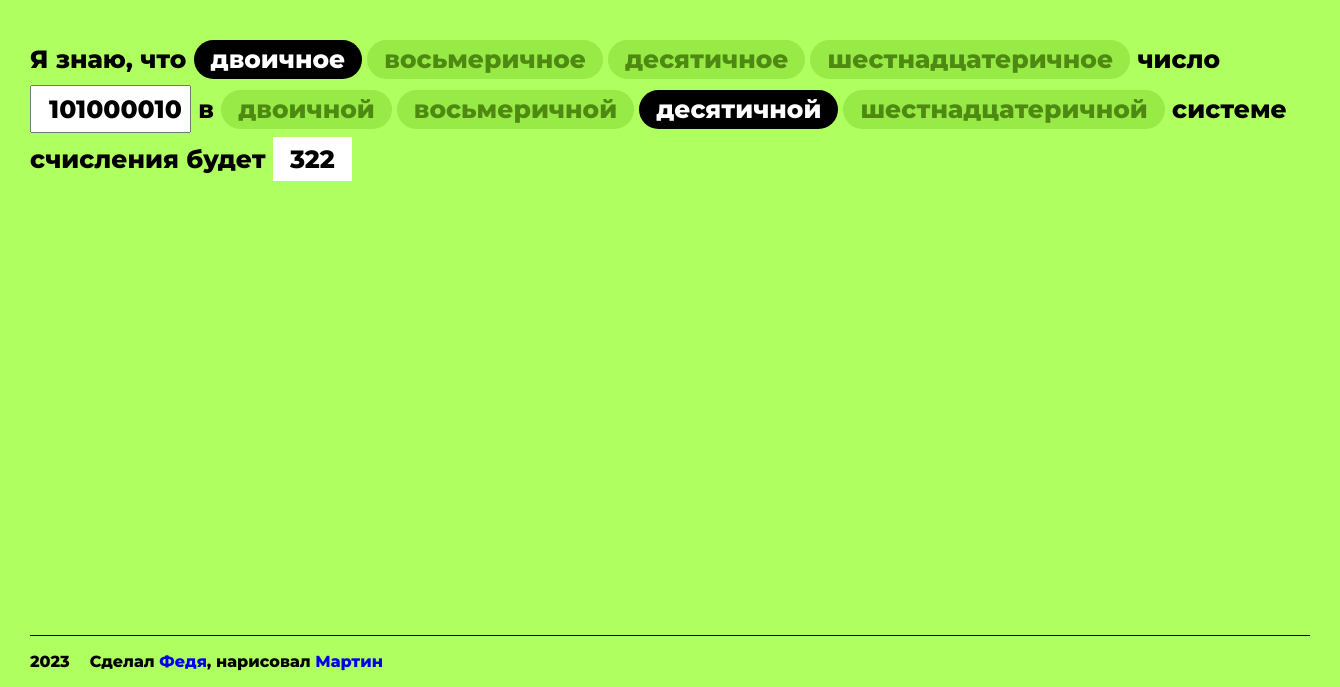
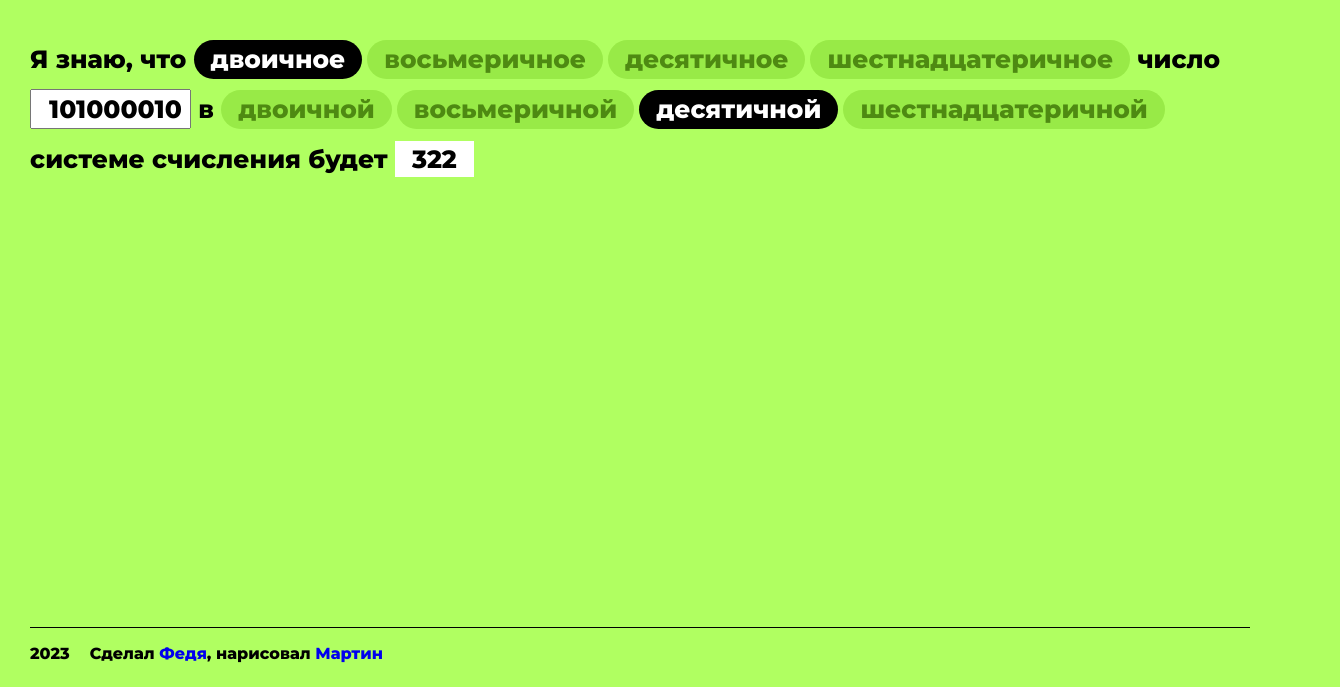
Before and after one commit to fedorkotov30/binary-converter, a plain HTML site: page index.html in a window 1280 px wide. Shown: the part 113-800 px from the top of the page, 1340 px wide, since content can reach past the window. Drawn offline with Linux system fonts and the light colour scheme.

Commit message:
fix footer

```diff
--- a/index.html
+++ b/index.html
@@ -14,6 +14,7 @@
     <title>Binary converter</title>
   </head>
   <body class="root">
+    <div class="wrapper">
       <main class="content">
         <h1 class="title">Я конвертeр систем счисления</h1>
         <div class="container">
@@ -80,6 +81,7 @@
           <a class="link" href="https://mafrens.ru/" target="_blank">Мартин</a>
         </p>
       </footer>
+    </div>
     <script src="index.js"></script>
   </body>
 </html>
--- a/style.css
+++ b/style.css
@@ -6,10 +6,16 @@
   width: 100%;
   max-width: 1280px;
   font-family: "Montserrat", sans-serif;
+  box-sizing: border-box;
 }
-
+.wrapper {
+  display: flex;
+  flex-direction: column;
+  height: 100%;
+}
 .content {
-  min-height: calc(100vh - 80px);
+  flex: 1 0 auto;
+  height: calc(100vh - 60px);
 }
 
 .title {
@@ -38,7 +44,7 @@
   font-size: 25px;
   line-height: 100%;
   color: #000000;
-  padding: 7px 17px;
+  padding: 3px 17px;
   padding-right: 0px;
 }
 
@@ -116,7 +122,7 @@
   line-height: 100%;
   color: #000000;
   background-color: white;
-  padding: 7px 17px;
+  padding: 3px 17px;
 }
 
 .footer {
@@ -124,9 +130,7 @@
   align-items: center;
   gap: 20px;
   border-top: 1px solid;
-  position: absolute;
-  bottom: 0;
-  width: 100%;
+  flex: 0 0 auto;
   max-width: 1280px;
 }
 
```
Lines whose indentation alone changed are shown as unchanged.
